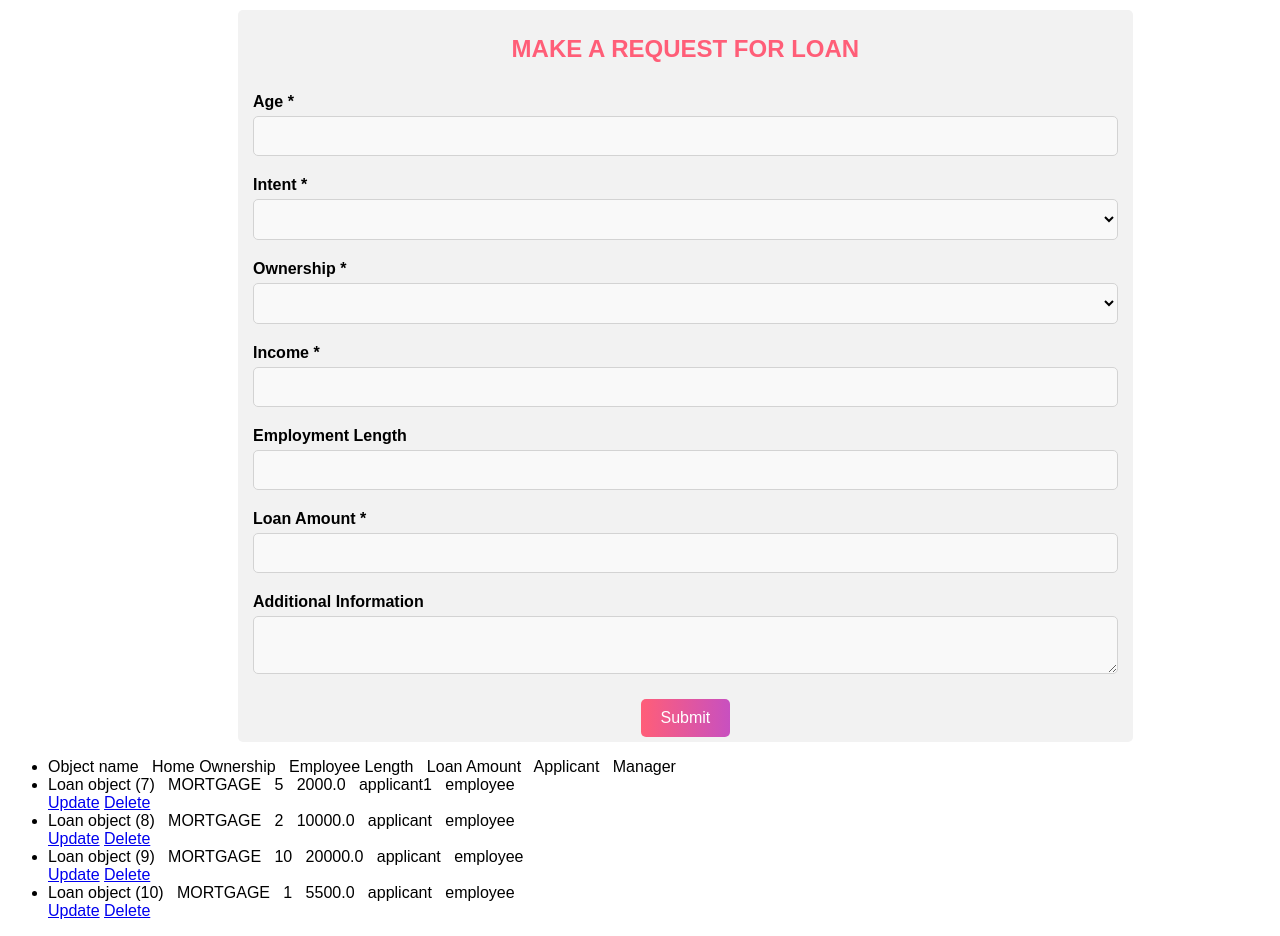
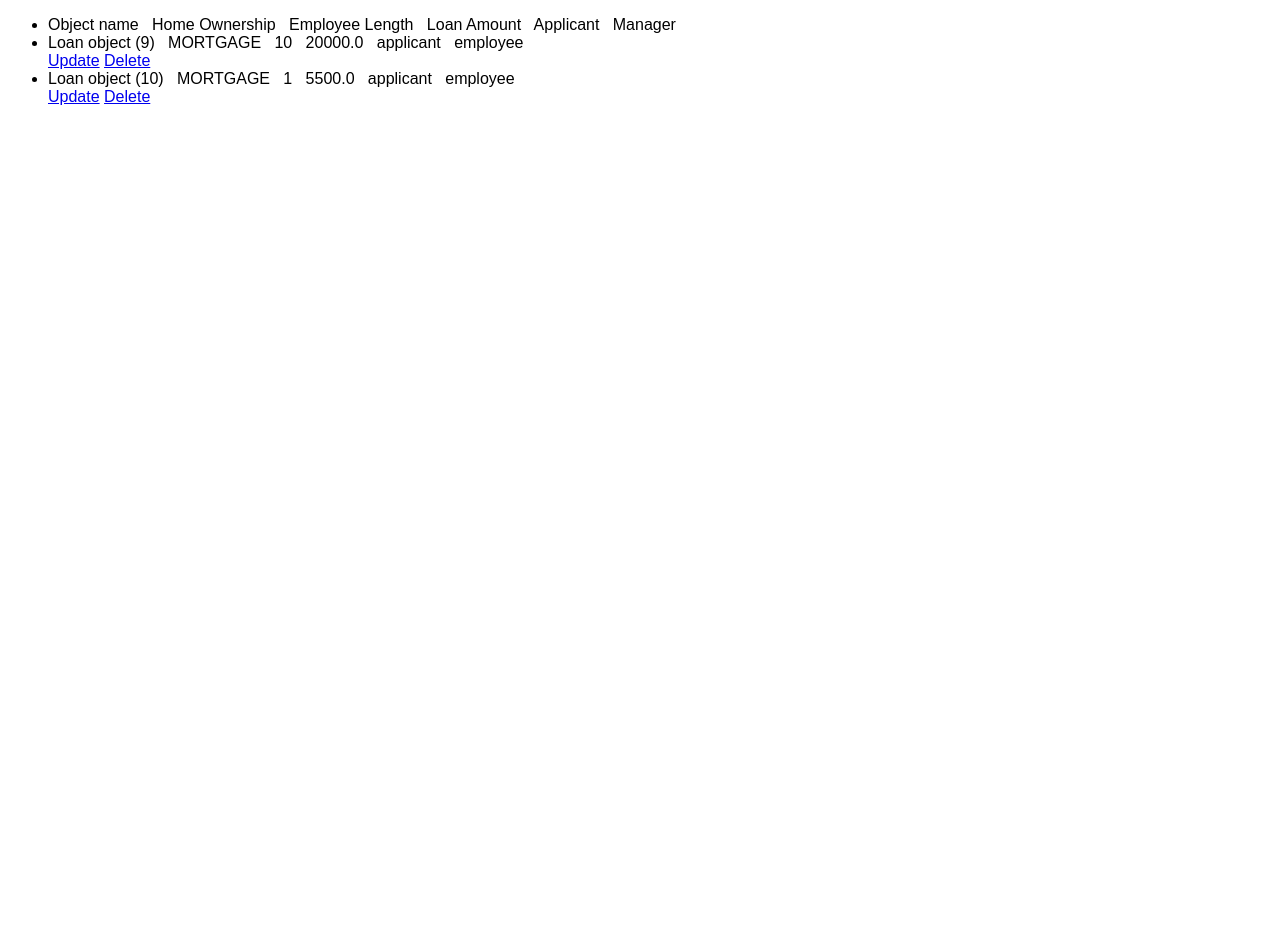
Before and after one commit to AnkitLamsal/loan-approval-prediction-system, a Django app: page /loan/list/ in a window 1280 px wide. After the commit the page ends 105 px from the top, so only its background shows below. Run offline with Django 4.2, Linux system fonts and the light colour scheme; a user stored in the database is signed in; data comes from the database, SQL or seed files in the repository; both versions use the stored data as it was after the commit.

Commit message:
Front End & Back end/ Form Validation Completed.

```diff
--- a/loan_approval/templates/loan_approval/applicant_loan_request.html
+++ b/loan_approval/templates/loan_approval/applicant_loan_request.html
@@ -12,64 +12,20 @@
 </head>
 
 <body>
-    <form class="loan-request-form">
-        <h2>MAKE A REQUEST FOR LOAN</h2>
-        <div class="form-group">
-            <label for="age">Age *</label>
-            <input type="number" id="age" name="age" required>
-        </div>
-        <div class="form-group">
-            <label for="intent">Intent *</label>
-            <select id="intent" name="intent" required>
-                <option value=""></option>
-                <option value="Personal">Personal</option>
-                <option value="Business">Business</option>
-            </select>
-        </div>
-        <div class="form-group">
-            <label for="ownership">Ownership *</label>
-            <select id="ownership" name="ownership" required>
-                <option value=""></option>
-                <option value="Own">Own</option>
-                <option value="Rent">Rent</option>
-            </select>
-        </div>
-        <div class="form-group">
-            <label for="income">Income *</label>
-            <input type="number" id="income" name="income" required>
-        </div>
-        <div class="form-group">
-            <label for="employment-length">Employment Length</label>
-            <input type="number" id="employment-length" name="employment-length" required>
-        </div>
-        <div class="form-group">
-            <label for="loan-amount">Loan Amount *</label>
-            <input type="number" id="loan-amount" name="loan-amount" required>
-        </div>
-        <div class="form-group">
-            <label for="additional-info">Additional Information</label>
-            <textarea id="additional-info" name="additional-info"></textarea>
-        </div>
-        <input type="submit" value="Submit">
-    </form>
-
-    <script src="javascript/loan_request.js"></script>
-
-</body>
-
-</html>
-
 <ul>
     <!-- Iterate over object_list -->
     <li>Object name &nbsp; Home Ownership &nbsp; Employee Length &nbsp; Loan Amount &nbsp; Applicant &nbsp; Manager &nbsp;</li>
     {% for object in object_list %}
     <!-- Display Objects -->
+    {% if not object.loandetails %}
     <li>
         {{ object }} &nbsp; {{object.home_ownership}} &nbsp; {{object.emp_length}} &nbsp; {{object.loan_amount}}
         &nbsp; {{object.applicant_details}} &nbsp; {{object.managed_by}}<br>
         {% comment %} <a href="{% url 'loan_approval:loan_update id={{object.id}}' %}">Update</a></li> {% endcomment %}
         <a href="{% url 'loan_approval:loan_update' object.id %}">Update</a>
         <a href="{% url 'loan_approval:loan_delete' object.id %}">Delete</a>
+    </li>
+    {% endif%}
     {% comment %} <li>{{ object.description }}</li> {% endcomment %}
 
     {% comment %} <hr/> {% endcomment %}
@@ -78,3 +34,7 @@
     <li>No objects yet.</li>
     {% endfor %}
 </ul>
+<script src="javascript/loan_request.js"></script>
+</body>
+
+</html>
--- a/loan_approval/templates/loan_approval/employee_loan_request.html
+++ b/loan_approval/templates/loan_approval/employee_loan_request.html
@@ -1,9 +1,12 @@
+{% if user.is_staff %}
 <ul>
     <!-- Iterate over object_list -->
     <li>Object name &nbsp; Home Ownership &nbsp; Employee Length &nbsp; Loan Amount &nbsp; Applicant &nbsp; Manager &nbsp;</li>
     {% for object in object_list %}
     <!-- Display Objects -->
+    {% if not object.loandetails %}
     <li>
+        {{object.loandetails}}
         {{ object }} &nbsp; {{object.home_ownership}} &nbsp; {{object.emp_length}} &nbsp; {{object.loan_amount}}
         &nbsp; {{object.applicant_details}} &nbsp; {{object.managed_by}}<br>
         <a href="{% url 'loan_approval:loan_details_create' pk=object.id%}">Provide Loan Data</a>
@@ -14,6 +17,7 @@
         {% endif %}
 
     </li>
+    {% endif %}
 
     {% comment %} <li>{{ object.description }}</li> {% endcomment %}
 
@@ -23,3 +27,4 @@
     <li>No objects yet.</li>
     {% endfor %}
 </ul>
+{% endif %}
--- a/loan_approval/views.py
+++ b/loan_approval/views.py
@@ -72,10 +72,6 @@ class UserLoginView(LoginView):
     def get_success_url(self):
         return reverse_lazy('loan_approval:dashboard')
 
-    def form_invalid(self, form):
-        messages.error(self.request,'Invalid username or password')
-        return self.render_to_response(self.get_context_data(form=form))
-
 
 @login_required
 def logout_view(request):
@@ -83,25 +79,32 @@ def logout_view(request):
     return redirect('loan_approval:index')
 
 
-@method_decorator(login_required(login_url=reverse_lazy('loan_approval:user_login')),name="dispatch")
+# @method_decorator(login_required(login_url=reverse_lazy('loan_approval:user_login')),name="dispatch")
+# class LoanRequestCreateView(CreateView):
+#     model = Loan
+#     form_class = LoanRequestModelForm
+#     success_url = reverse_lazy('loan_approval:dashboard')
+#     template_name = 'loan_approval/applicant_loan_request_form.html'
+
+#     def post(self, request, *args, **kwargs):
+#         form = self.get_form()
+#         print(type(form))
+#         if(self.request.user.is_staff == False):
+#             # print(form)
+#             # print(self.request.user.applicant)
+#             form.instance.applicant_details = self.request.user.applicant
+#             print(type(form))
+#             if form.is_valid():
+#                 return self.form_valid(form)
+#             else:
+#                 return self.form_invalid(form)
+
 class LoanRequestCreateView(CreateView):
     model = Loan
     form_class = LoanRequestModelForm
     success_url = reverse_lazy('loan_approval:dashboard')
     template_name = 'loan_approval/applicant_loan_request_form.html'
 
-    def post(self, request, *args, **kwargs):
-        form = self.get_form()
-        if(self.request.user.is_staff == False):
-            # print(form)
-            # print(self.request.user.applicant)
-            form.instance.applicant_details = self.request.user.applicant
-            if form.is_valid():
-                return self.form_valid(form)
-            else:
-                return self.form_invalid(form)
-        else:
-            return HttpResponse("Admin Cannot Request Loan.")
 
 @method_decorator(login_required(login_url=reverse_lazy('loan_approval:user_login')),name="dispatch")
 class LoanRequestListView(ListView):
@@ -153,6 +156,13 @@ def loanDetailsCreateView(request,pk):
         id = pk
         # print(id)
         form = LoanDetailsModelForm(request.POST)
+        context['home_ownership'] = queryset.home_ownership
+        context['emp_length'] = queryset.emp_length
+        context['loan_amount'] = queryset.loan_amount
+        context['person_age'] = queryset.person_age
+        context['income'] = queryset.income
+        context['loan_intent'] = queryset.loan_intent
+        context['id'] = pk
         context['form'] = form
         if form.is_valid():
             loan_details = form.save(commit=False)
@@ -161,6 +171,8 @@ def loanDetailsCreateView(request,pk):
             loan_details.save()
             prediction = LoanPrediction.objects.create(loan_data=queryset)
             prediction.save()
+        else:
+            return render(request, 'loan_approval/loan_details_form.html',context)
         return redirect('loan_approval:index')
 
 @method_decorator(login_required(login_url=reverse_lazy('loan_approval:user_login')),name="dispatch")
@@ -242,28 +254,23 @@ def update_loan_details(request,pk):
         form = LoanDetailsModelForm(request.POST or None, instance = obj)
         context['form'] = form
         if form.is_valid():
+            print("Form is valid.")
             # print(form)
             form.save()
+            return redirect("loan_approval:applicant_loan_list")
         else:
             return render(request, 'loan_approval/loan_details_form.html',context)
-        return redirect("loan_approval:applicant_loan_list")
 
 def predict(request,pk):
     # Function used by machine learning.
     obj = get_object_or_404(Loan, id = pk)
     model = create_model(obj)
-    model.predict_data()
+    loan_status = model.predict_data()
     # Pipelining and others.
     prediction_status = True
-    loan_status = False
-    try:
-        r1 = LoanPrediction.objects.create(loan_data = obj, prediction_status= prediction_status, loan_status=loan_status)
-        print("Object Created.")
-    except:
-        print("Hello")
-        r1 = obj.loanprediction
+    prediction_object = obj.loanprediction
     context = {}
-    context['prediction']  = r1.loan_status
+    context['prediction']  = True
     # print(context)
     return JsonResponse(context, status=200)
 
```
Also changed, not shown: loan_approval/forms.py (+30 -0 lines), loan_approval/templates/loan_approval/applicant_loan_request_form.html (+11 -0 lines), loan_approval/templates/loan_approval/applicant_registration.html (+23 -4 lines), loan_approval/templates/loan_approval/employee_registration.html (+24 -7 lines), loan_approval/templates/loan_approval/loan_details_form.html (+22 -2 lines), loan_approval/templates/loan_approval/loan_update.html (+8 -1 lines), loan_approval/templates/loan_approval/login.html (+8 -2 lines), db.sqlite3, 2 other files.
